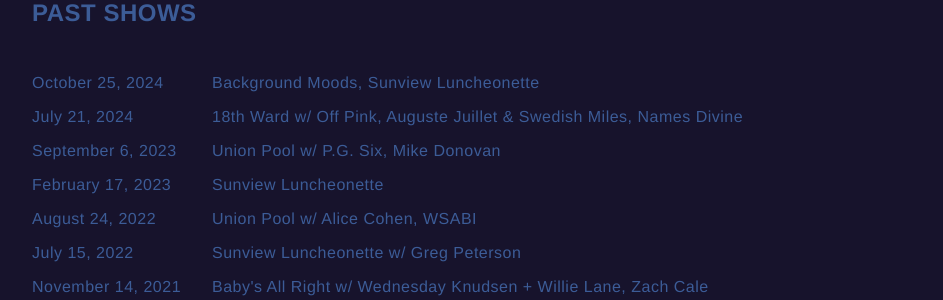
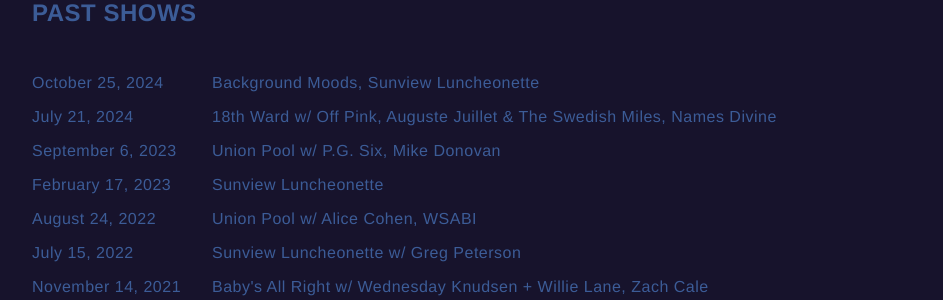
Before and after one commit to kirsten/thejantar.com, a Jekyll site: the page built from shows.html, in a window 1280 px wide. Shown: the part 174-474 px from the top of the page, without its empty margins (168-1111 px from the left). Built offline with Jekyll 4.4.1, drawn with Linux system fonts in a browser that asks for light colours.

Commit message:
Minor show band name correction

```diff
--- a/_data/shows.yml
+++ b/_data/shows.yml
@@ -3,7 +3,7 @@
     title: "Background Moods, Sunview Luncheonette"
 
   - date:  2024-07-21 15:00:00
-    title: "18th Ward w/ Off Pink, Auguste Juillet & Swedish Miles, Names Divine"
+    title: "18th Ward w/ Off Pink, Auguste Juillet & The Swedish Miles, Names Divine"
 
   - date:  2023-09-06 19:00:00
     title: "Union Pool w/ P.G. Six, Mike Donovan"
```
